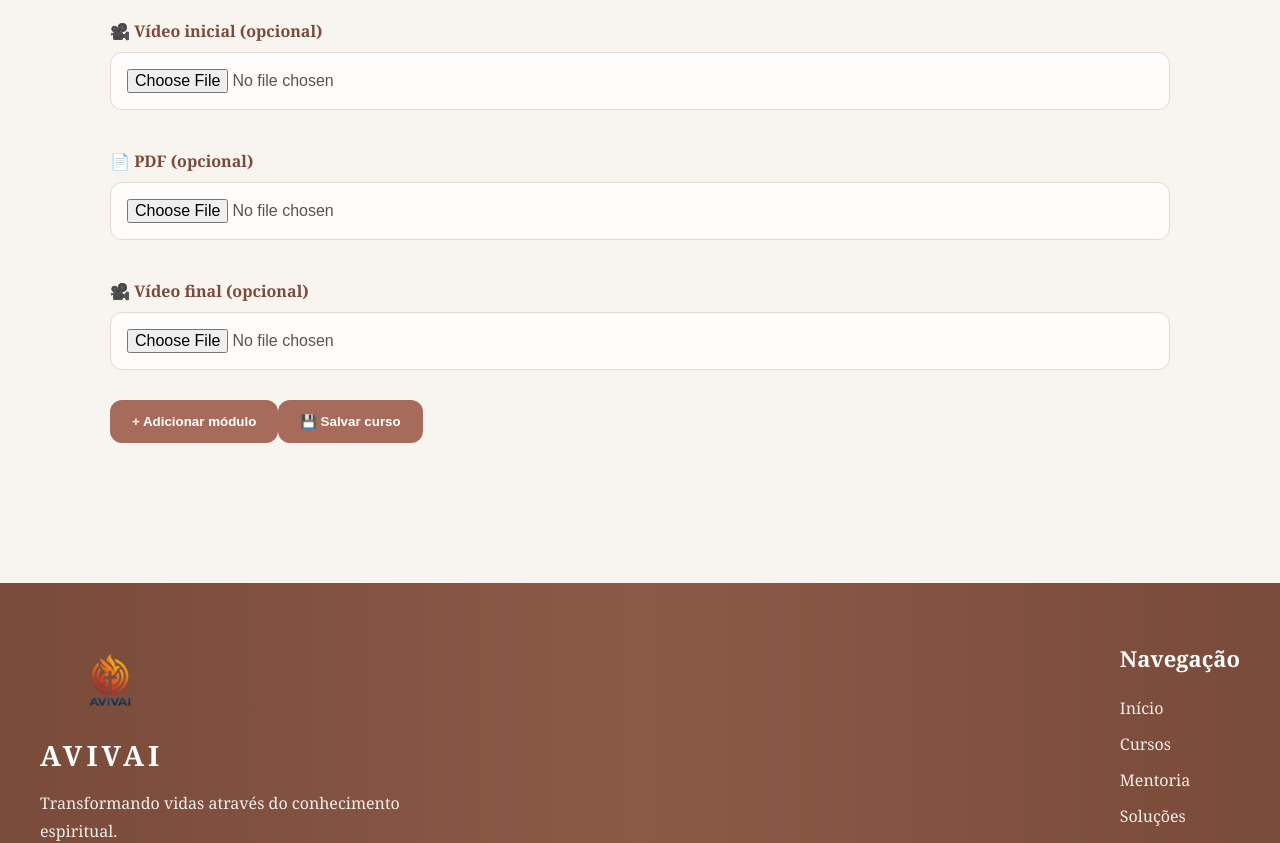
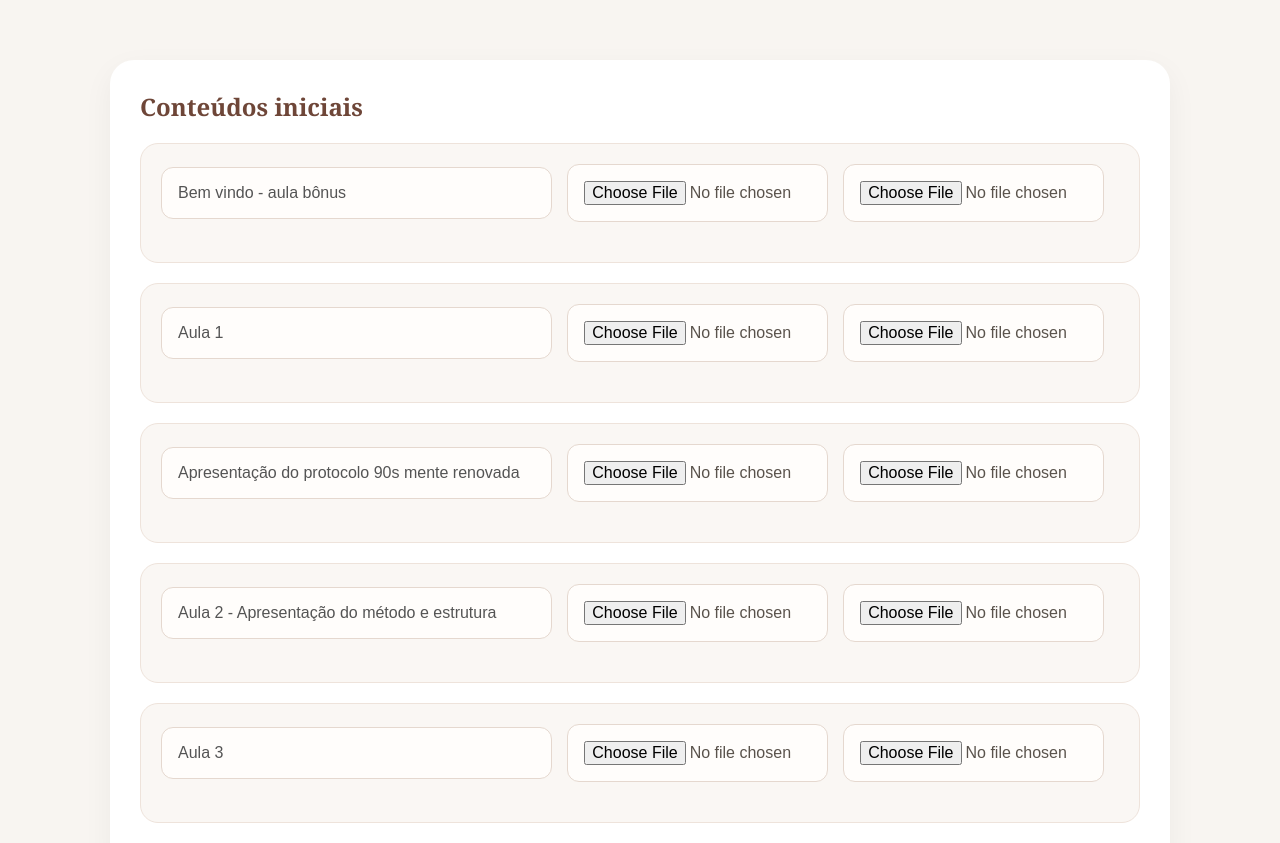
Before and after one commit to Mayra727/avivai-frontend, a React (Vite) app: page /criar-curso in a window 1280 px wide. Shown: the part 560-1403 px from the top of the page. Built offline with nearby package versions, Linux system fonts and the light colour scheme.

Commit message:
feat: add initial lessons section before modules

```diff
--- a/src/pages/CreateCourse.tsx
+++ b/src/pages/CreateCourse.tsx
@@ -52,11 +52,44 @@ useState("");
   const [modules, setModules] = useState<Module[]>([]);
   const [loading, setLoading] = useState(false);
 
-  const [introVideo, setIntroVideo] = useState("");
+  const [initialLessons, setInitialLessons] =
+  useState([
 
-const [supportPdf, setSupportPdf] = useState("");
+    {
+      title: "Bem vindo - aula bônus",
+      video: "",
+      pdf: ""
+    },
 
-const [finalVideo, setFinalVideo] = useState("");
+    {
+      title: "Aula 1",
+      video: "",
+      pdf: ""
+    },
+
+    {
+      title:
+        "Apresentação do protocolo 90s mente renovada",
+
+      video: "",
+      pdf: ""
+    },
+
+    {
+      title:
+        "Aula 2 - Apresentação do método e estrutura",
+
+      video: "",
+      pdf: ""
+    },
+
+    {
+      title: "Aula 3",
+      video: "",
+      pdf: ""
+    }
+
+  ]);
 
   useEffect(() => {
 
@@ -235,15 +268,11 @@ const fixedModules = modules.map((m) => ({
 
   promoPrice: promoPrice ? Number(promoPrice) : 0,
 
+initialLessons,
+
   modules: fixedModules,
 
   creatorId: user.id,
-
-  introVideo,
-
-  supportPdf,
-
-  finalVideo
 
 };
 
@@ -365,18 +394,26 @@ return (
 
 </select>
 
-{/* VIDEO INICIAL */}
+<div className="module">
 
-<label
-  style={{
-    display:"block",
-    marginBottom:"10px",
-    color:"#7A4A3A",
-    fontWeight:"600"
-  }}
+  <h2>
+    Conteúdos iniciais
+  </h2>
+
+  {initialLessons.map(
+    (lesson, index) => (
+
+      <div
+        key={index}
+        className="lesson"
       >
-  🎥 Vídeo inicial (opcional)
-</label>
+
+        <input
+          value={lesson.title}
+          disabled
+        />
+
+        {/* VIDEO */}
 
         <input
           type="file"
@@ -392,33 +429,23 @@ return (
             const url =
               await uploadFile(file);
 
-    if (!url) {
+            if (!url) return;
 
-      alert("Erro ao enviar vídeo");
-
-      return;
-
+            setInitialLessons(prev =>
+              prev.map((l, i) =>
+                i === index
+                  ? {
+                      ...l,
+                      video: url
                     }
-
-    setIntroVideo(url);
+                  : l
+              )
+            );
 
           }}
         />
 
-<div style={{ height:"20px" }} />
-
         {/* PDF */}
-
-<label
-  style={{
-    display:"block",
-    marginBottom:"10px",
-    color:"#7A4A3A",
-    fontWeight:"600"
-  }}
->
-  📄 PDF (opcional)
-</label>
 
         <input
           type="file"
@@ -434,60 +461,28 @@ return (
             const url =
               await uploadPdf(file);
 
-    if (!url) {
+            if (!url) return;
 
-      alert("Erro ao enviar PDF");
-
-      return;
-
+            setInitialLessons(prev =>
+              prev.map((l, i) =>
+                i === index
+                  ? {
+                      ...l,
+                      pdf: url
                     }
-
-    setSupportPdf(url);
+                  : l
+              )
+            );
 
           }}
         />
 
-<div style={{ height:"20px" }} />
+      </div>
 
-{/* VIDEO FINAL */}
+    )
+  )}
 
-<label
-  style={{
-    display:"block",
-    marginBottom:"10px",
-    color:"#7A4A3A",
-    fontWeight:"600"
-  }}
->
-  🎥 Vídeo final (opcional)
-</label>
-
-<input
-  type="file"
-  accept="video/*"
-
-  onChange={async (e) => {
-
-    const file =
-      e.target.files?.[0];
-
-    if (!file) return;
-
-    const url =
-      await uploadFile(file);
-
-    if (!url) {
-
-      alert("Erro ao enviar vídeo");
-
-      return;
-
-    }
-
-    setFinalVideo(url);
-
-  }}
-/>
+</div>
 
     {modules.map((module, mIndex) => (
       <div key={mIndex} className="module">
```
Lines whose indentation alone changed are shown as unchanged.
